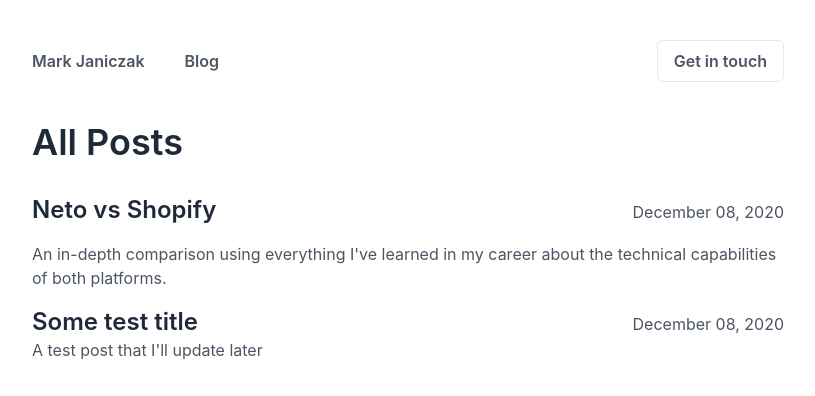
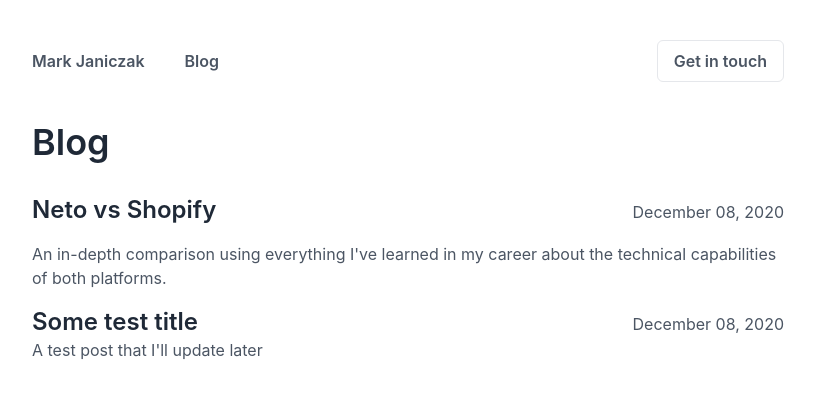
Before and after one commit to markjaniczak/mark.janiczak.me, a Next.js app: page /blog in a window 1280 px wide. Shown: the top 396 px of the page, without its empty margins (232-1047 px from the left). Built offline with nearby package versions, Linux system fonts and the light colour scheme; what @tailwindcss/typography would draw is missing.

Commit message:
renamed blog title

```diff
--- a/pages/blog.tsx
+++ b/pages/blog.tsx
@@ -12,7 +12,7 @@
 	return (
 		<Layout>
 			<Container>
-				<h1 className="mb-8 text-4xl">All Posts</h1>
+				<h1 className="mb-8 text-4xl">Blog</h1>
 				<div className="grid grid-flow-row gap-4">
 					{posts.map((post, i) => (
 						<PostPreview post={post} key={i} />
```
